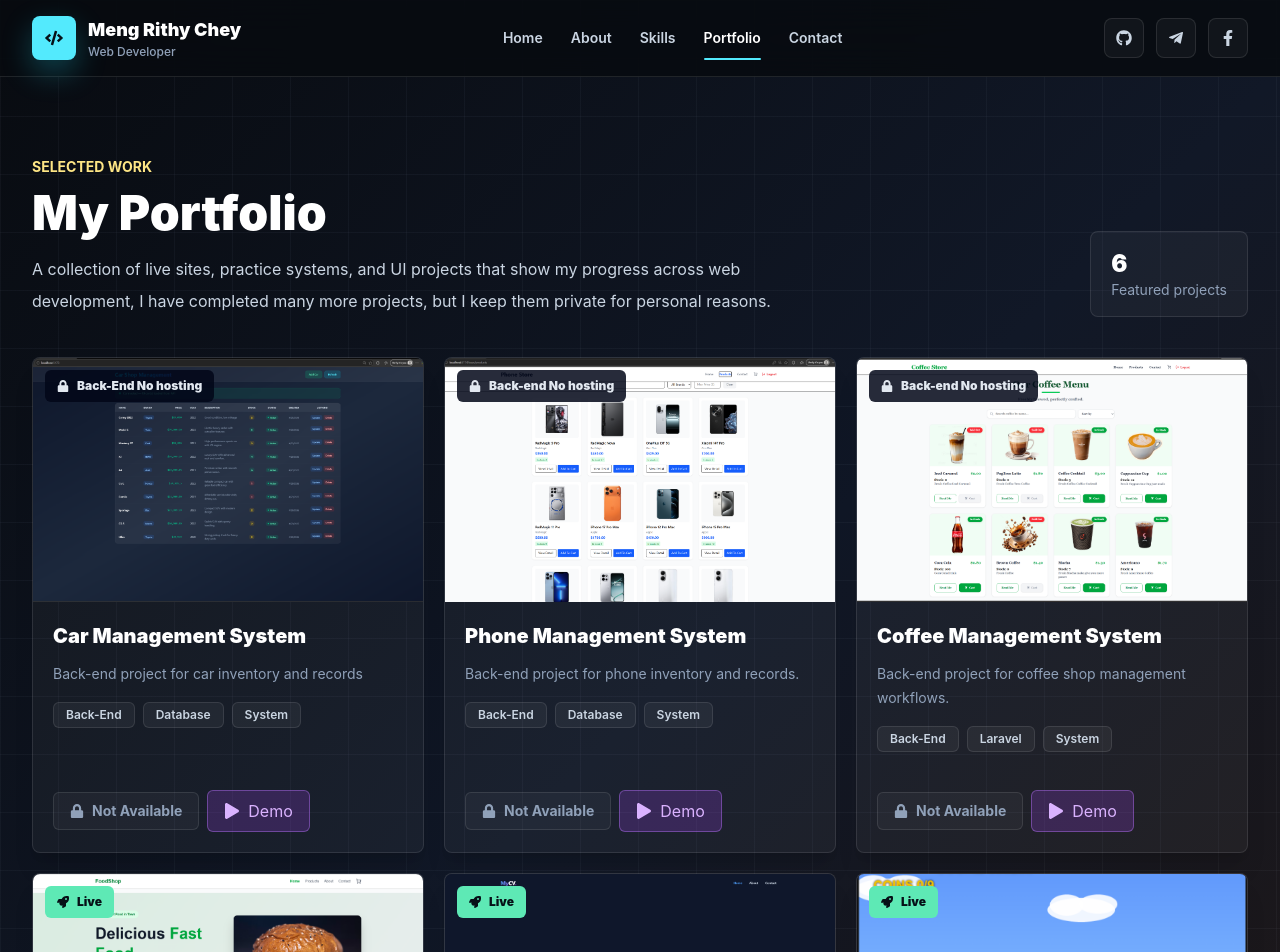
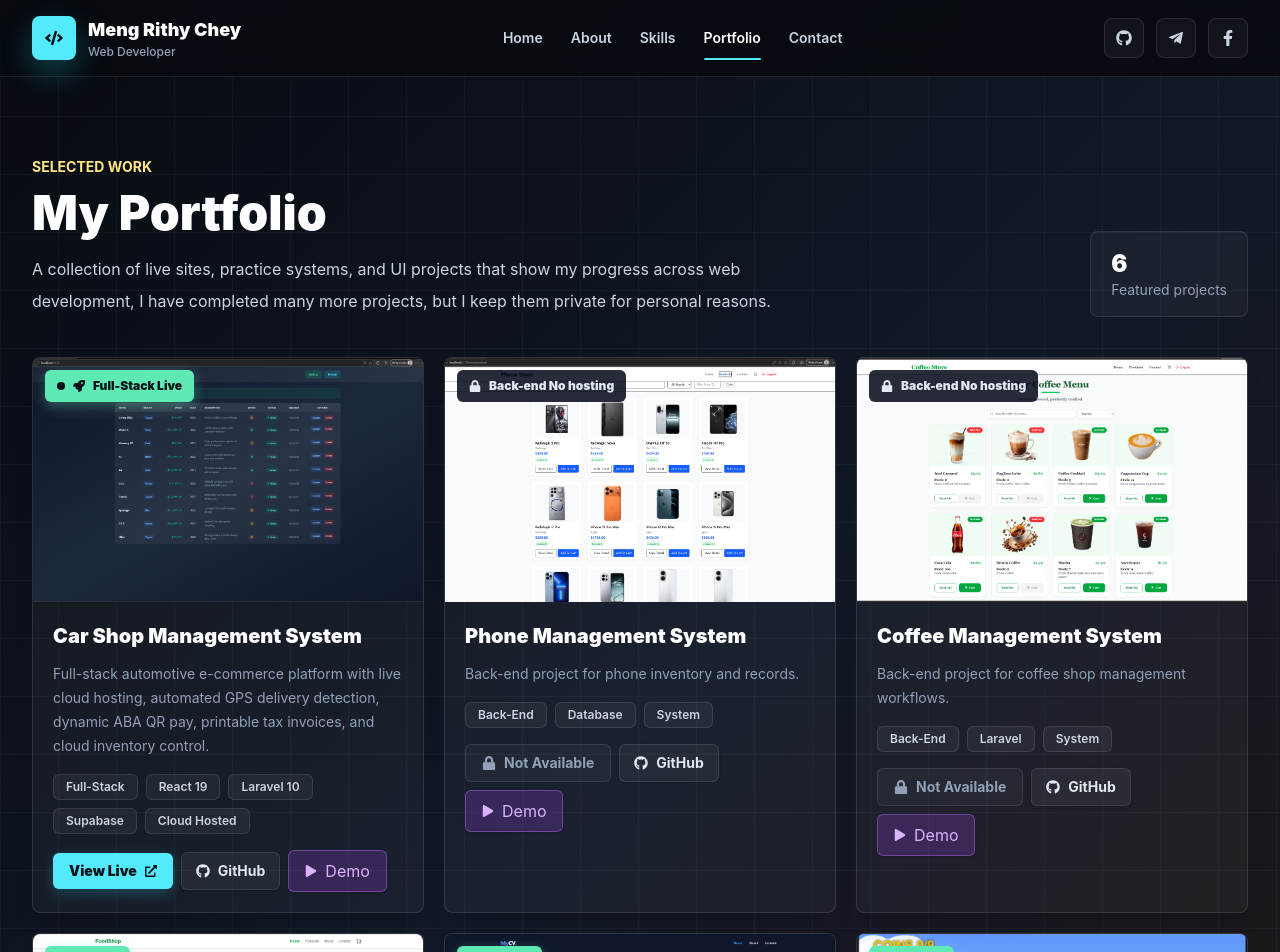
Before and after one commit to BIT9918/My_Portfolio, a React (Vite) app: page /portfolio in a window 1280 px wide. Shown: the top 952 px of the page. Built offline with nearby package versions, Linux system fonts and the light colour scheme.

Commit message:
Update car run on live server

```diff
--- a/src/components/Portfolio.jsx
+++ b/src/components/Portfolio.jsx
@@ -1,5 +1,5 @@
 import { useState } from "react";
-import { FaExternalLinkAlt, FaLock, FaPlay, FaRocket, FaTimes } from "react-icons/fa";
+import { FaExternalLinkAlt, FaGithub, FaLock, FaPlay, FaRocket, FaTimes } from "react-icons/fa";
 import Car from "../assets/img/Car.png";
 import Coffee from "../assets/img/Coffee.png";
 import FoodShop from "../assets/img/FoodShop.png";
@@ -16,11 +16,13 @@ import CarManagementSystem from "../assets/Video/Car.mp4";
 
 const projects = [
   {
-    title: "Car Management System",
-    description: "Back-end project for car inventory and records",
+    title: "Car Shop Management System",
+    description: "Full-stack automotive e-commerce platform with live cloud hosting, automated GPS delivery detection, dynamic ABA QR pay, printable tax invoices, and cloud inventory control.",
     image: Car,
-    status: "Back-End No hosting",
-    tags: ["Back-End", "Database", "System"],
+    status: "Full-Stack Live",
+    href: "https://car-shop-management-system-seven.vercel.app",
+    github: "https://github.com/BIT9918/Car_Shop_Management_System",
+    tags: ["Full-Stack", "React 19", "Laravel 10", "Supabase", "Cloud Hosted"],
     video: CarManagementSystem,
   },
   {
@@ -28,6 +30,7 @@ const projects = [
     description: "Back-end project for phone inventory and records.",
     image: Phone,
     status: "Back-end No hosting",
+    github: "https://github.com/BIT9918/Phone_Managment_System",
     tags: ["Back-End", "Database", "System"],
     video: PhoneManagementSystem,
   },
@@ -36,6 +39,7 @@ const projects = [
     description: "Back-end project for coffee shop management workflows.",
     image: Coffee,
     status: "Back-end No hosting",
+    github: "https://github.com/BIT9918/Coffee_management_system",
     tags: ["Back-End", "Laravel", "System"],
     video: CoffeeManagementSystem,
   },
@@ -45,6 +49,7 @@ const projects = [
     image: FoodShop,
     status: "Live",
     href: "https://food-project-psi-swart.vercel.app/",
+    github: "https://github.com/BIT9918/Food-Project",
     tags: ["React", "Vercel", "Food"],
     video: shop,
   },
@@ -54,6 +59,7 @@ const projects = [
     image: Img,
     status: "Live",
     href: "https://my-cv-webside-oifr.vercel.app/",
+    github: "https://github.com/BIT9918/MyCVWebside",
     tags: ["Portfolio", "CV", "Vercel"],
     video: cv,
   },
@@ -63,6 +69,7 @@ const projects = [
     image: Game,
     status: "Live",
     href: "https://mario-game-react.vercel.app/",
+    github: "https://github.com/BIT9918/mario_game_react",
     tags: ["React", "Game", "Interactive"],
     video: Mario,
   },
@@ -93,25 +100,36 @@ function Portfolio() {
       </div>
 
       <div className="grid grid-cols-1 gap-5 md:grid-cols-2 xl:grid-cols-3">
-        {projects.map((project) => (
+        {projects.map((project, idx) => (
           <article
             key={project.title}
-            className="group overflow-hidden rounded-lg border border-white/10 bg-white/[0.04] shadow-xl transition duration-200 hover:-translate-y-1 hover:border-cyan-300/60 hover:bg-white/[0.07]"
+            style={{ animationDelay: `${idx * 75}ms` }}
+            className="group animate-fadeInUp overflow-hidden rounded-lg border border-white/10 bg-white/[0.04] shadow-xl transition-all duration-300 hover:-translate-y-2 hover:border-cyan-300/60 hover:bg-white/[0.07] hover:shadow-[0_20px_45px_-12px_rgba(34,211,238,0.22)]"
           >
             <div className="relative aspect-[16/10] overflow-hidden bg-[#101722]">
               <img
                 src={project.image}
                 alt={project.title}
-                className="h-full w-full object-cover transition duration-500 group-hover:scale-105"
+                className="h-full w-full object-cover transition duration-700 ease-out group-hover:scale-105 group-hover:brightness-105"
               />
               <span
-                className={`absolute left-3 top-3 inline-flex items-center gap-2 rounded-md px-3 py-2 text-xs font-black ${
+                className={`absolute left-3 top-3 inline-flex items-center gap-2 rounded-md px-3 py-2 text-xs font-black transition-all duration-300 group-hover:scale-105 ${
                   project.href
-                    ? "bg-emerald-300 text-[#061017]"
+                    ? "bg-emerald-300 text-[#061017] shadow-[0_4px_14px_rgba(110,231,183,0.35)]"
                     : "bg-slate-950/85 text-slate-200"
                 }`}
               >
-                {project.href ? <FaRocket /> : <FaLock />}
+                {project.href ? (
+                  <>
+                    <span className="relative flex h-2 w-2">
+                      <span className="absolute inline-flex h-full w-full animate-ping rounded-full bg-[#061017] opacity-75"></span>
+                      <span className="relative inline-flex h-2 w-2 rounded-full bg-[#061017]"></span>
+                    </span>
+                    <FaRocket className="transition-transform duration-300 group-hover:rotate-12" />
+                  </>
+                ) : (
+                  <FaLock />
+                )}
                 {project.status}
               </span>
             </div>
@@ -143,9 +161,9 @@ function Portfolio() {
                     href={project.href}
                     target="_blank"
                     rel="noopener noreferrer"
-                    className="inline-flex items-center gap-2 rounded-md bg-cyan-300 px-4 py-2 text-sm font-black text-[#061017] transition hover:bg-cyan-200"
+                    className="inline-flex items-center gap-2 rounded-md bg-cyan-300 px-4 py-2 text-sm font-black text-[#061017] shadow-[0_4px_14px_rgba(34,211,238,0.25)] transition-all duration-200 hover:bg-cyan-200 hover:scale-[1.03] hover:shadow-[0_6px_20px_rgba(34,211,238,0.4)] active:scale-95"
                   >
-                    View Live <FaExternalLinkAlt />
+                    View Live <FaExternalLinkAlt className="text-xs transition-transform duration-200 group-hover:translate-x-0.5 group-hover:-translate-y-0.5" />
                   </a>
                 ) : (
                   <span className="inline-flex items-center gap-2 rounded-md border border-white/10 bg-white/[0.04] px-4 py-2 text-sm font-bold text-slate-400">
@@ -153,11 +171,22 @@ function Portfolio() {
                   </span>
                 )}
 
+                {project.github && (
+                  <a
+                    href={project.github}
+                    target="_blank"
+                    rel="noopener noreferrer"
+                    className="inline-flex items-center gap-2 rounded-md border border-white/10 bg-white/[0.05] px-3.5 py-2 text-sm font-bold text-slate-200 shadow-sm transition-all duration-200 hover:border-cyan-300/60 hover:bg-white/10 hover:text-cyan-200 hover:scale-[1.03] active:scale-95"
+                  >
+                    <FaGithub /> GitHub
+                  </a>
+                )}
+
                 <button
                   onClick={() => setActiveVideo(project)}
-                  className="inline-flex items-center gap-2 rounded-md border border-purple-400/40 bg-purple-500/20 px-4 py-2 text-sm font-black text-purple-300 transition hover:border-purple-400/70 hover:bg-purple-500/30 hover:text-purple-200"
+                  className="inline-flex items-center gap-2 rounded-md border border-purple-400/40 bg-purple-500/20 px-4 py-2 text-sm font-black text-purple-300 shadow-sm transition-all duration-200 hover:border-purple-400/70 hover:bg-purple-500/30 hover:text-purple-200 hover:scale-[1.03] active:scale-95"
                 >
-                  <FaPlay /> Demo
+                  <FaPlay className="text-xs" /> Demo
                 </button>
               </div>
             </div>
@@ -167,16 +196,16 @@ function Portfolio() {
 
       {activeVideo && (
         <div
-          className="fixed inset-0 z-50 flex items-center justify-center bg-black/80 backdrop-blur-sm"
+          className="fixed inset-0 z-50 flex items-center justify-center bg-black/80 p-4 backdrop-blur-md animate-fadeIn"
           onClick={() => setActiveVideo(null)}
         >
           <div
-            className="relative w-full max-w-3xl mx-4 rounded-xl border border-white/10 bg-[#0d1520] p-4 shadow-2xl"
+            className="relative w-full max-w-3xl mx-4 rounded-xl border border-white/10 bg-[#0d1520] p-4 shadow-2xl animate-scaleIn"
             onClick={(e) => e.stopPropagation()}
           >
             <div className="mb-3 flex items-center justify-between">
               <h3 className="text-lg font-black text-white">
-                {activeVideo.title} — Demo
+                {activeVideo.title} - Demo
               </h3>
               <button
                 onClick={() => setActiveVideo(null)}
--- a/src/index.css
+++ b/src/index.css
@@ -77,3 +77,46 @@ img {
 .animate-blink {
   animation: blink 1s infinite;
 }
+
+@keyframes fadeInUp {
+  from {
+    opacity: 0;
+    transform: translateY(18px);
+  }
+  to {
+    opacity: 1;
+    transform: translateY(0);
+  }
+}
+
+.animate-fadeInUp {
+  animation: fadeInUp 0.55s cubic-bezier(0.16, 1, 0.3, 1) both;
+}
+
+@keyframes fadeIn {
+  from {
+    opacity: 0;
+  }
+  to {
+    opacity: 1;
+  }
+}
+
+.animate-fadeIn {
+  animation: fadeIn 0.25s ease-out both;
+}
+
+@keyframes scaleIn {
+  from {
+    opacity: 0;
+    transform: scale(0.95);
+  }
+  to {
+    opacity: 1;
+    transform: scale(1);
+  }
+}
+
+.animate-scaleIn {
+  animation: scaleIn 0.3s cubic-bezier(0.16, 1, 0.3, 1) both;
+}
```
